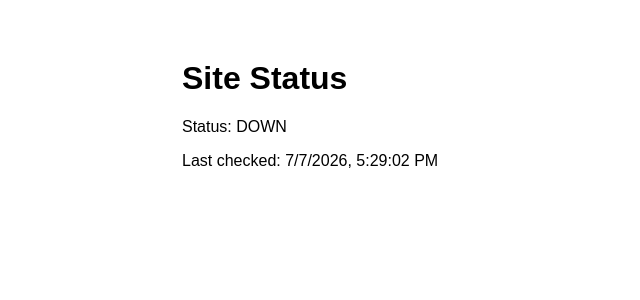
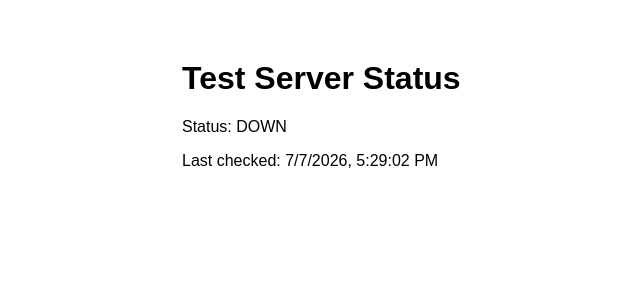
Before and after one commit to rahul-ramesan/test-server-status, a Next.js app: page / in a window 1280 px wide. Shown: the top 300 px of the page, without its empty margins (158-798 px from the left). Built offline with nearby package versions, Linux system fonts and the light colour scheme; no server answers.

Commit message:
Update index.js

```diff
--- a/pages/index.js
+++ b/pages/index.js
@@ -20,7 +20,7 @@ export default function StatusPage() {
 
 	return (
 		<div style={{ fontFamily: 'Arial, sans-serif', maxWidth: 600, margin: '60px auto', padding: '0 20px' }}>
-			<h1>Site Status</h1>
+			<h1>Test Server Status</h1>
 			<p>Status: {status}</p>
 			<p>Last checked: {checkedAt}</p>
 		</div>
```
